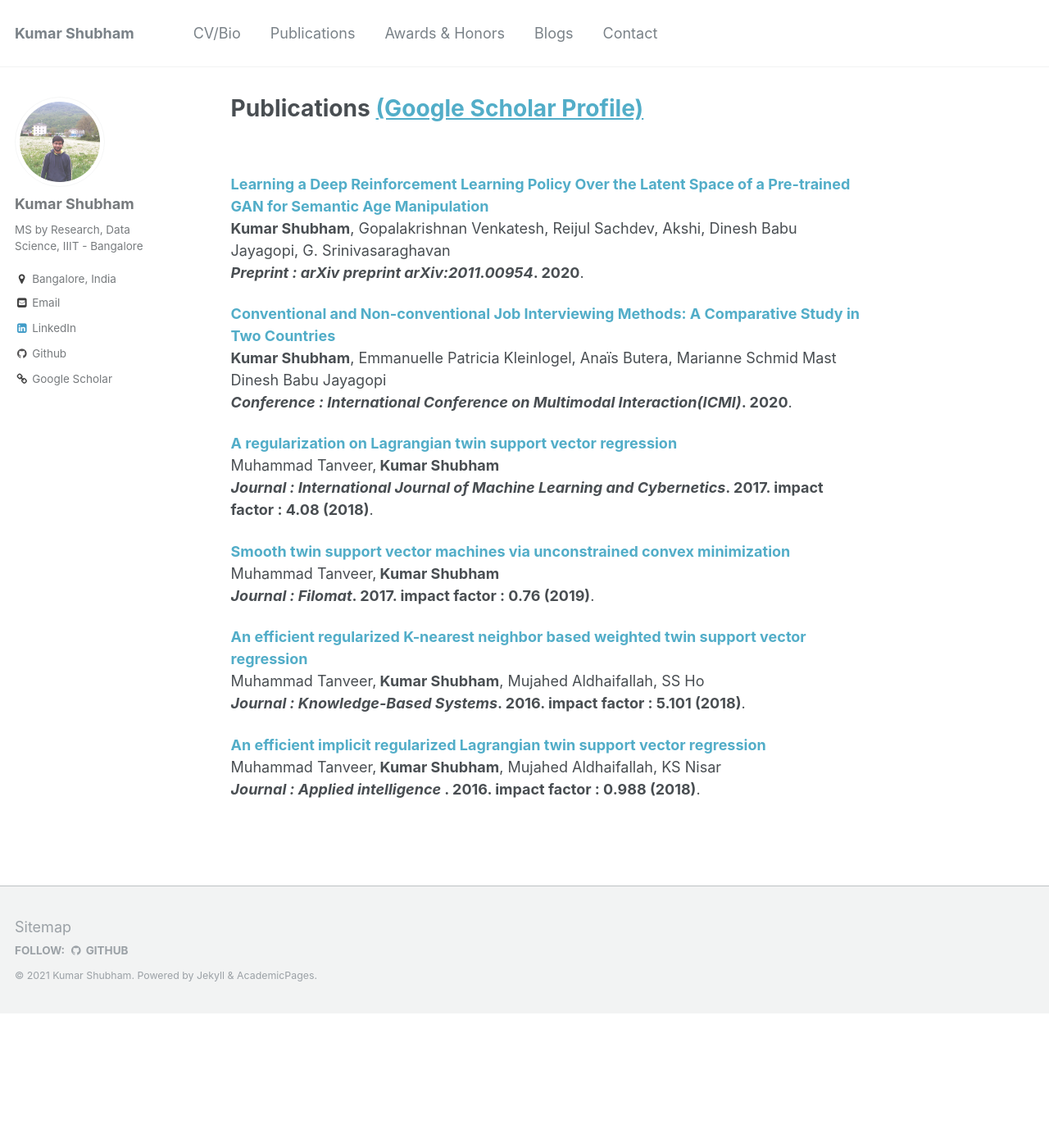
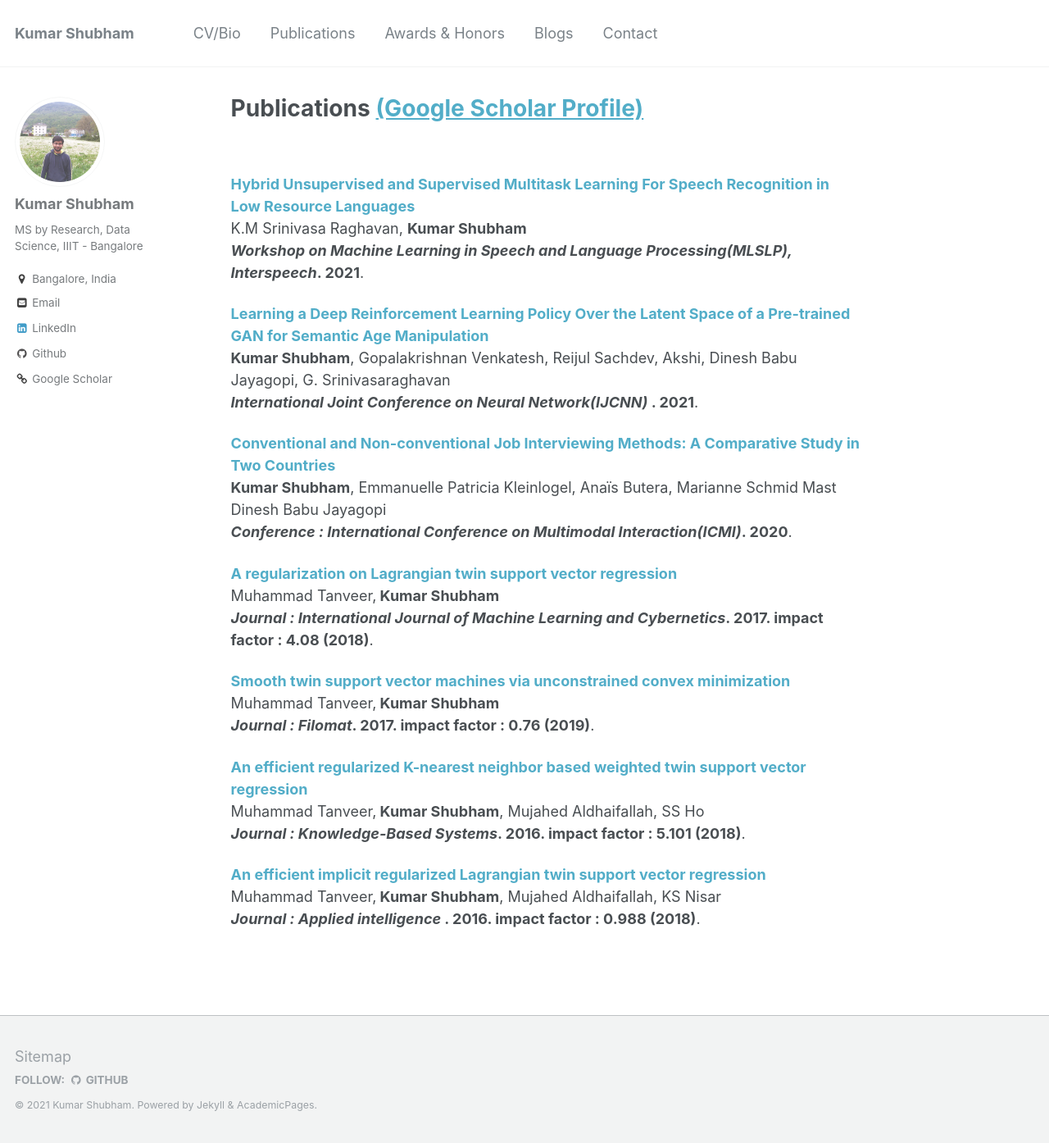
Before and after one commit to kyrs/kyrs.github.io, a Jekyll site: the page built from _pages/publications.md, in a window 1280 px wide and 1394 px high. Shown: the whole window at 82% size. Built offline with Jekyll 4.4.1, drawn with Linux system fonts in a browser that asks for light colours.

Commit message:
updating about MLSLP work

```diff
--- a/_pages/publications.md
+++ b/_pages/publications.md
@@ -5,9 +5,13 @@ author_profile: true
 ---
 <br>
 
+<b>[Hybrid Unsupervised and Supervised Multitask Learning For Speech Recognition in Low Resource Languages](https://homepages.inf.ed.ac.uk/htang2/sigml/mlslp2021/index.html)</b> <br>
+ K.M Srinivasa Raghavan, <b>Kumar Shubham</b><br>
+<b><i> Workshop on Machine Learning in Speech and Language Processing(MLSLP), Interspeech</i>. 2021</b>.
+
 <b>[Learning a Deep Reinforcement Learning Policy Over the Latent Space of a Pre-trained GAN for Semantic Age Manipulation](https://arxiv.org/abs/2011.00954)</b> <br>
 <b>Kumar Shubham</b>, Gopalakrishnan Venkatesh, Reijul Sachdev, Akshi, Dinesh Babu Jayagopi, G. Srinivasaraghavan<br>
-<b><i>Preprint : arXiv preprint arXiv:2011.00954</i>. 2020</b>.
+<b><i>International Joint Conference on Neural Network(IJCNN) </i>. 2021</b>.
 
 <b>[Conventional and Non-conventional Job Interviewing Methods: A Comparative Study in Two Countries](https://dl.acm.org/doi/abs/10.1145/3382507.3418824)</b> <br>
 <b>Kumar Shubham</b>, Emmanuelle Patricia Kleinlogel, Anaïs Butera, Marianne Schmid Mast
```
Also changed, not shown: _pages/about.md (+1 -1 lines).
